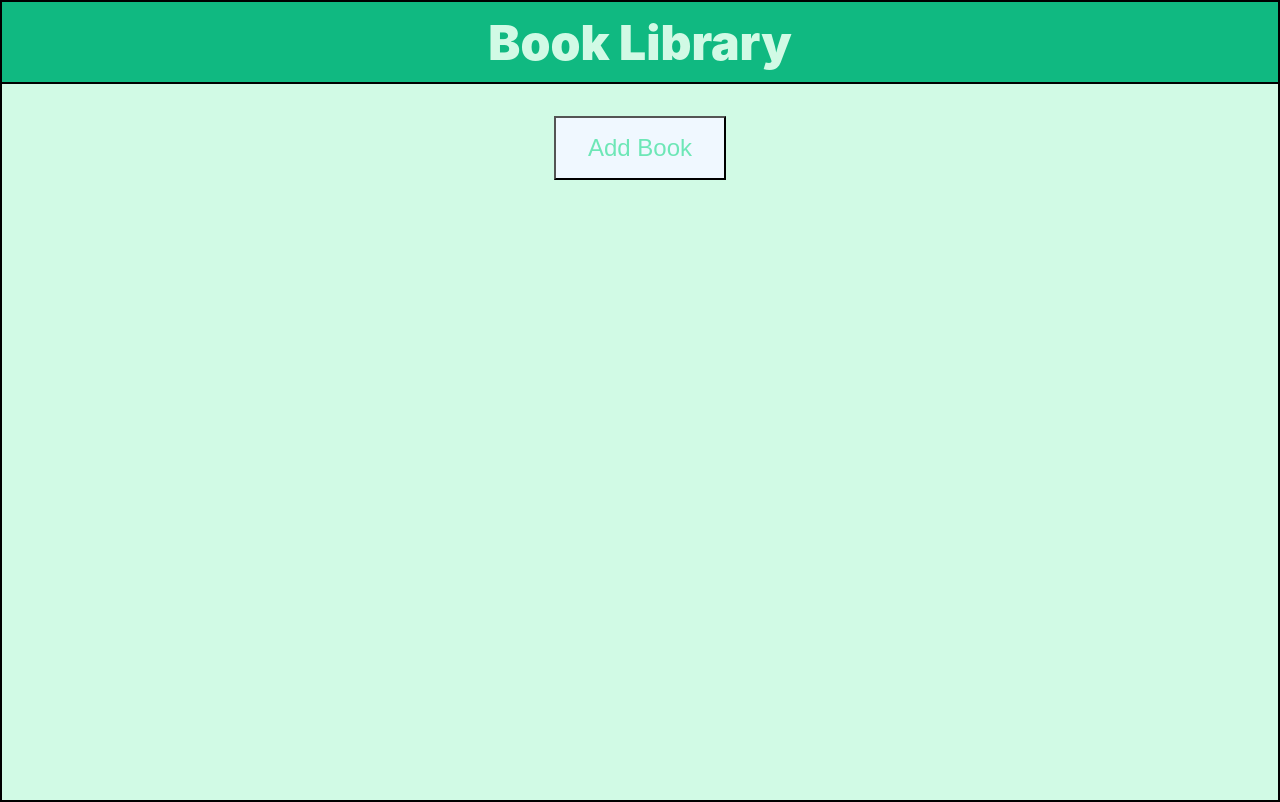
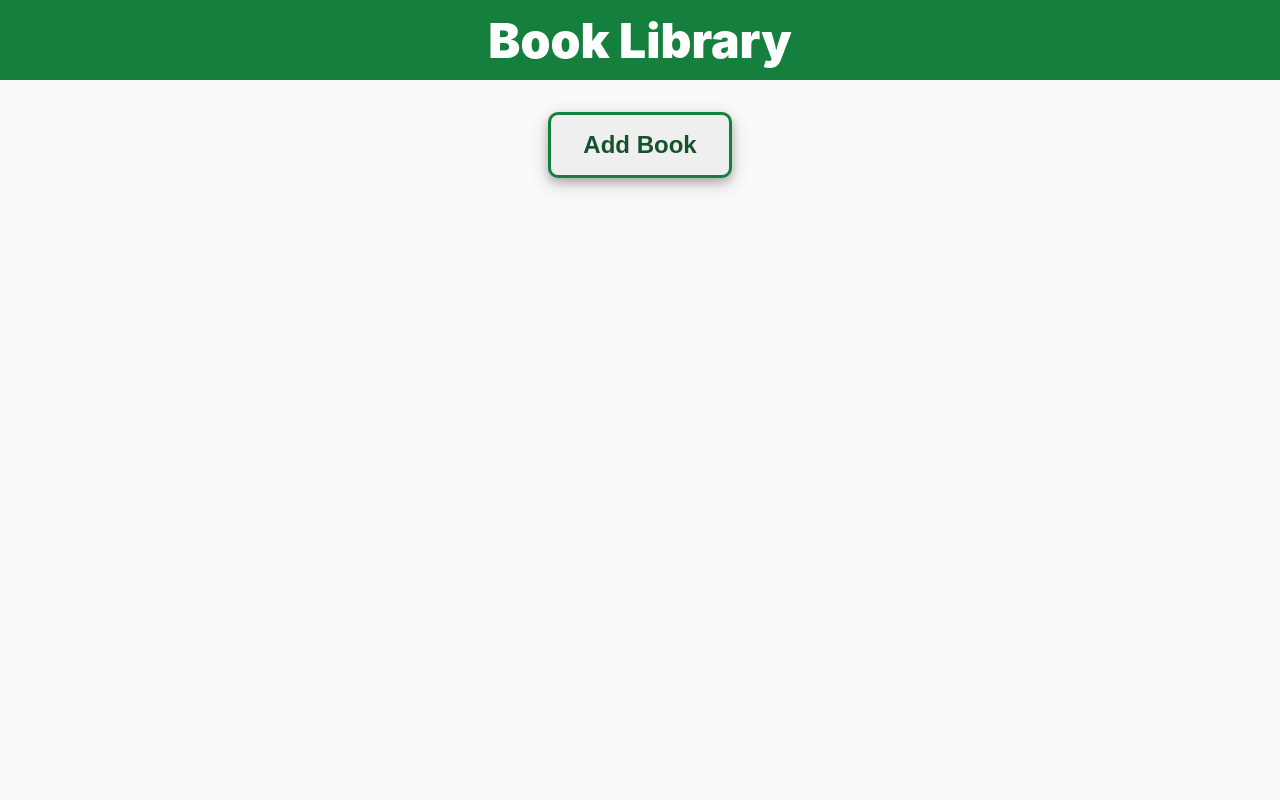
Before and after one commit to yassineb07/library, a plain HTML site: page index.html in a window 1280 px wide. Drawn offline with Linux system fonts and the light colour scheme.

Commit message:
Add styles

```diff
--- a/script.js
+++ b/script.js
@@ -15,7 +15,6 @@ window.addEventListener('click', (event) => {
     modal.style.display = 'none';
   }
 });
-// modal
 
 const library = [];
 
@@ -116,7 +115,7 @@ function changeStatus(target) {
 }
 
 // Add book
-document.querySelector('#submit').addEventListener('click', (e) => {
+document.querySelector('#form').addEventListener('submit', (e) => {
   e.preventDefault();
   const book = getUserInput();
   addBookToLibrary(book);
--- a/style.css
+++ b/style.css
@@ -13,24 +13,21 @@ body {
   display: flex;
   flex-direction: column;
 }
-body,
-header,
-main {
-  border: 1px solid black;
-}
+
 header {
   height: 10%;
   display: flex;
   justify-content: center;
   align-items: center;
-  color: #d1fae5;
-  background-color: #10b981;
+  color: #ffffff;
+  background-color: #15803d;
   font-size: 3rem;
   font-weight: 700;
+  box-shadow: 0 4px 8px 0 rgba(0, 0, 0, 0.2), 0 6px 20px 0 rgba(0, 0, 0, 0.19);
 }
 main {
   flex: 1;
-  background-color: #d1fae5;
+  background-color: #fafafa;
 }
 
 .buttons {
@@ -40,10 +37,19 @@ main {
   align-items: center;
 }
 .buttons button {
-  color: #6ee7b7;
-  background-color: aliceblue;
+  color: #14532d;
+  font-family: 'poppins', sans-serif;
   font-size: 1.5rem;
+  font-weight: 900;
   padding: 1rem 2rem;
+  border: 3px solid #15803d;
+  border-radius: 10px;
+  box-shadow: 0 4px 8px 0 rgba(0, 0, 0, 0.2), 0 6px 20px 0 rgba(0, 0, 0, 0.19);
+}
+
+.buttons button:hover {
+  background-color: #34d399;
+  transition: all 0.5s;
 }
 
 /* styling modal */
@@ -131,13 +137,17 @@ main {
   height: 250px;
   width: 200px;
   background-color: #ecfeff;
-  background-image: linear-gradient(to bottom right, #ea580c, #bdddd6);
+  background-image: linear-gradient(to bottom right, #ea580c, #ffedd5);
   display: grid;
   grid-template-columns: 1fr 1fr;
   grid-template-rows: 1fr 2fr 1fr 1fr;
   justify-items: end;
   padding: 0.8rem;
   box-shadow: 0 4px 8px 0 rgba(0, 0, 0, 0.2), 0 6px 20px 0 rgba(0, 0, 0, 0.19);
+}
+
+.on {
+  background-image: linear-gradient(to bottom right, #34d399, #d1fae5);
 }
 
 /* delete button */
@@ -175,9 +185,7 @@ main {
 .status-btn:hover {
   cursor: pointer;
 }
-.on {
-  background-image: linear-gradient(to bottom right, #34d399, #bdddd6);
-}
+
 .green {
   background-color: #e6f5ec;
   border: #1e8449 solid 2px;
```
Also changed, not shown: index.html (+0 -20 lines).
